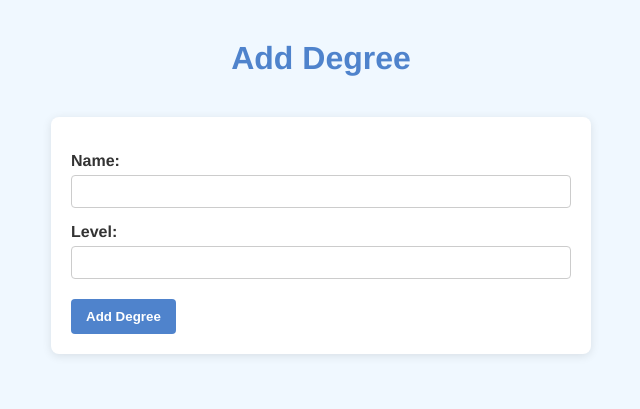
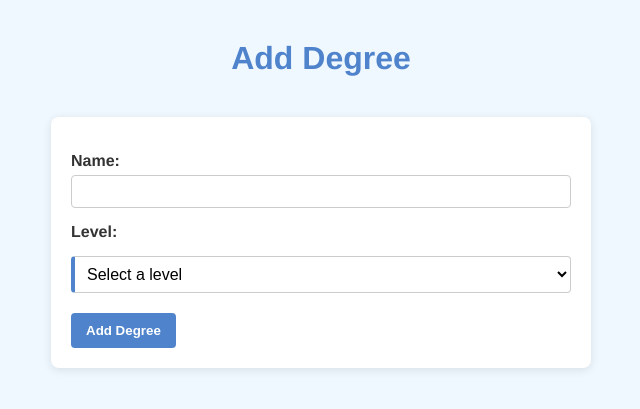
Before and after one commit to jadennathaniel/database-project, a Flask app: page /add_degree in a window 1280 px wide. Shown: the top 409 px of the page, without its empty margins (319-959 px from the left). Run offline with Flask 3, Linux system fonts and the light colour scheme.

Commit message:
added constraint for degrees

```diff
--- a/routes.py
+++ b/routes.py
@@ -9,11 +9,20 @@ def index():
 @app.route('/add_degree', methods=['GET', 'POST'])
 def add_degree_route():
     if request.method == 'POST':
-        name = request.form['name']
-        level = request.form['level']
-        add_degree(name, level)
-        return redirect(url_for('index'))
+        name = request.form.get('name', '').strip()
+        level = request.form.get('level', '').strip()
+
+        try:
+            add_degree(name, level)
+            flash('Degree added successfully!', 'success')
+            return redirect(url_for('index'))
+        except ValueError as ve:
+            flash(str(ve), 'error')
+        except Exception as e:
+            flash('An unexpected error occurred. Please try again.', 'error')
+
     return render_template('add_degree.html')
+
 
 @app.route('/add_course', methods=['GET', 'POST'])
 def add_course_route():
@@ -24,10 +33,17 @@ def add_course_route():
         degree_ids = request.form.getlist('degree_ids')
         try:
             add_course(course_number, name, degree_ids)
+            flash('Course added successfully!', 'success')
             return redirect(url_for('index'))
         except ValueError as e:
-            flash(str(e))
+            flash(str(e), 'error')
+        except Exception as e:
+            # Log the unexpected error
+            print(f"Unexpected error: {e}")  # Logs the error to the terminal
+            flash('An unexpected error occurred. Please try again.', 'error')
+
     return render_template('add_course.html', degrees=degrees)
+
 
 @app.route('/add_instructor', methods=['GET', 'POST'])
 def add_instructor_route():
--- a/templates/add_degree.html
+++ b/templates/add_degree.html
@@ -8,10 +8,41 @@
     <h1>Add Degree</h1>
     <form method="post">
         <label for="name">Name:</label>
-        <input type="text" id="name" name="name"><br>
+        <input type="text" id="name" name="name" required><br>
+
         <label for="level">Level:</label>
-        <input type="text" id="level" name="level"><br>
+        <select id="level" name="level" onchange="toggleCustomLevel()" required>
+            <option value="">Select a level</option>
+            <option value="BA">BA</option>
+            <option value="BS">BS</option>
+            <option value="MS">MS</option>
+            <option value="PhD">PhD</option>
+            <option value="Cert">Cert</option>
+            <option value="custom">Other (Specify Below)</option>
+        </select><br>
+
+        <div id="customLevelContainer" style="display: none;">
+            <label for="custom_level">Custom Level:</label>
+            <input type="text" id="custom_level" name="custom_level"><br>
+        </div>
+
         <input type="submit" value="Add Degree">
     </form>
+
+    <script>
+        function toggleCustomLevel() {
+            const levelDropdown = document.getElementById("level");
+            const customLevelContainer = document.getElementById("customLevelContainer");
+            const customLevelInput = document.getElementById("custom_level");
+
+            if (levelDropdown.value === "custom") {
+                customLevelContainer.style.display = "block";
+                customLevelInput.required = true;
+            } else {
+                customLevelContainer.style.display = "none";
+                customLevelInput.required = false;
+            }
+        }
+    </script>
 </body>
 </html>
```
Also changed, not shown: models.py (+14 -4 lines).
